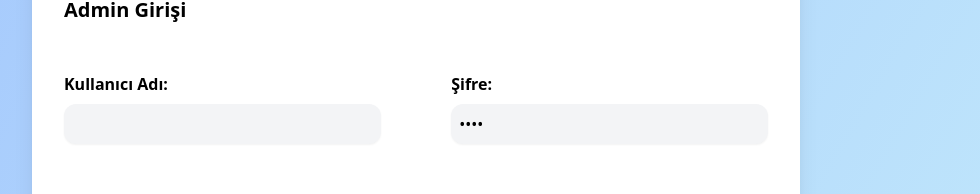
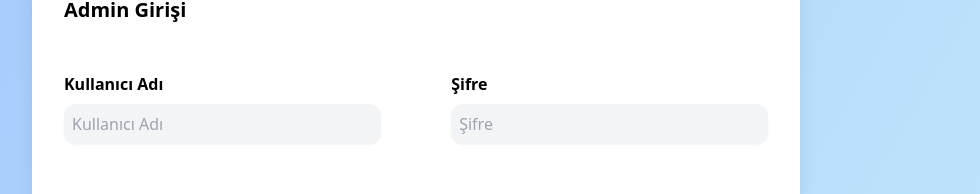
Before and after one commit to bahasaracoglu/ticket-management-app, a React (Create React App) app: page /admin in a window 1280 px wide. Shown: the part 274-468 px from the top of the page, without its empty margins (224-1204 px from the left). Built offline with nearby package versions, Linux system fonts and the light colour scheme.

Commit message:
logs commented

```diff
--- a/src/App.js
+++ b/src/App.js
@@ -13,15 +13,13 @@ import Successful from "./components/Successful";
 import ApplicationInquiry from "./components/ApplicationInquiry";
 import ApplicationInfo from "./components/ApplicationInfo";
 import UpdateApplication from "./components/UpdateApplication";
-import Admin from "./components/AdminMenu";
-import AdminMenu from "./components/AdminMenu";
 
 function App() {
   const { currentUser } = useContext(AuthContext);
   const [applicationInfo, setApplicationInfo] = useState(null);
 
   //const currentUser = false;
-  console.log(currentUser);
+  // console.log(currentUser);
   const RequireAuth = ({ children }) => {
     return currentUser ? children : <Navigate to="/admin" />;
   };
--- a/src/components/AdminMenu.js
+++ b/src/components/AdminMenu.js
@@ -1,7 +1,7 @@
 import { getAuth, signOut } from "firebase/auth";
 import React, { useContext } from "react";
 import AuthContext from "../context/AuthContext";
-import { Navigate, useNavigate } from "react-router-dom";
+import { useNavigate } from "react-router-dom";
 
 function AdminMenu() {
   const auth = getAuth();
--- a/src/components/ApplicationInfo.js
+++ b/src/components/ApplicationInfo.js
@@ -1,5 +1,5 @@
 import { useEffect, useState } from "react";
-import { Timestamp, doc, getDoc } from "firebase/firestore";
+import { doc, getDoc } from "firebase/firestore";
 import { db } from "../firebase";
 import { useParams } from "react-router-dom";
 import Loader from "./Loader";
@@ -17,10 +17,10 @@ function ApplicationInfo() {
       try {
         const docRef = doc(db, "applications", applicationId);
         const docSnap = await getDoc(docRef);
-        console.log(docSnap);
+        // console.log(docSnap);
 
         if (docSnap.exists()) {
-          console.log("Document data:", docSnap.data());
+          // console.log("Document data:", docSnap.data());
           setApplicationData(docSnap.data());
           const dateObj = docSnap.data().createdAt.toDate();
           setCreatedDate(dateObj.toLocaleDateString("tr-TR"));
@@ -35,8 +35,8 @@ function ApplicationInfo() {
       }
     };
 
-    fetchData(); // Veriyi çekmek için işlevi çağırın.
-  }, [applicationId]); // useEffect'i sadece applicationId değiştiğinde çalıştır
+    fetchData();
+  }, [applicationId]);
 
   return (
     <section className="min-h-screen flex justify-center items-center">
--- a/src/components/ApplicationInquiry.js
+++ b/src/components/ApplicationInquiry.js
@@ -28,7 +28,6 @@ function ApplicationInquiry() {
     setIsInvalid(false);
   }, [watch("applicationNo")]);
   const navigate = useNavigate();
-
   const checkApplication = async (data) => {
     try {
       setLoading(true);
@@ -36,7 +35,7 @@ function ApplicationInquiry() {
       const docSnap = await getDoc(docRef);
       console.log(docSnap);
       if (docSnap.exists()) {
-        console.log("Document data:", docSnap.data());
+        // console.log("Document data:", docSnap.data());
         navigate(`/basvuru/${data.applicationNo}`);
       } else {
         console.log("No such document!");
@@ -47,8 +46,7 @@ function ApplicationInquiry() {
       console.log(error);
       setLoading(false);
     }
-
-    console.log(data);
+    // console.log(data);
   };
 
   const onSubmit = (data) => {
@@ -64,25 +62,24 @@ function ApplicationInquiry() {
         <h1 className="pt-8 pb-8 font-bold text-xl">Başvuru Sorgula</h1>
         <div className="flex flex-col gap-2  ">
           <label className="flex flex-col justify-between font-bold gap-2">
-            Başvuru No:
+            Başvuru No
             <input
-              defaultValue="123456"
+              placeholder="Başvuru No"
               {...register("applicationNo", { required: true })}
               className="font-normal p-2 bg-gray-100 rounded-xl outline-blue-400 w-full"
             />
-          </label>{" "}
+          </label>
           <p className=" text-sm text-red-500 min-h-6">
             {errors.applicationNo?.message}
           </p>
         </div>
         <div className="flex flex-col gap-2 h-20 justify-center">
-          {/* Yüklenme durumuna göre button rengini ve içeriğini değiştir */}
           <button
             className={`p-2 text-white font-bold rounded-xl ${
               loading ? "bg-gray-500" : "bg-sky-600"
             }`}
             type="submit"
-            disabled={loading} // Yüklenme durumundayken butonu devre dışı bırak
+            disabled={loading}
           >
             {loading ? "Yükleniyor..." : "Gönder"}
           </button>
--- a/src/components/ApplicationsList.js
+++ b/src/components/ApplicationsList.js
@@ -12,8 +12,7 @@ function ApplicationsList() {
     const fetchData = async () => {
       try {
         const querySnapshot = await getDocs(collection(db, "applications"));
-        console.log(querySnapshot);
-
+        // console.log(querySnapshot);
         if (querySnapshot) {
           const applications = querySnapshot.docs.map((doc) => ({
             id: doc.id,
@@ -29,8 +28,8 @@ function ApplicationsList() {
       }
     };
 
-    fetchData(); // Veriyi çekmek için işlevi çağırın.
-  }, []); // useEffect'i sadece applicationId değiştiğinde çalıştır
+    fetchData();
+  }, []);
   return (
     <section className="min-h-screen flex flex-col justify-center items-center">
       <AdminMenu className="flex self-start  w-[93%] bg-indigo-400 text-white font-medium p-4  rounded-xl max-w-screen-md mt-4" />
--- a/src/components/Login.js
+++ b/src/components/Login.js
@@ -1,4 +1,4 @@
-import { useForm, useWatch } from "react-hook-form";
+import { useForm } from "react-hook-form";
 import { yupResolver } from "@hookform/resolvers/yup";
 import * as yup from "yup";
 import { signInWithEmailAndPassword } from "firebase/auth";
@@ -28,24 +28,21 @@ function Login() {
   const [isInvalid, setIsInvalid] = useState(false);
   const [loading, setLoading] = useState(false);
 
-  console.log(isInvalid);
-
+  // console.log(isInvalid);
   useEffect(() => {
     setIsInvalid(false);
   }, [watch("username"), watch("password")]);
 
   const onSubmit = (data) => {
-    console.log(data);
+    // console.log(data);
     setLoading(true);
-
     signInWithEmailAndPassword(auth, data.username + "@xyz.com", data.password)
       .then((userCredential) => {
         // Signed up
         const user = userCredential.user;
-        console.log(user);
+        // console.log(user);
         setCurrentUser(user);
         navigate("/admin/basvuru-listesi");
-        // ...
       })
       .catch((error) => {
         console.log(error);
@@ -63,9 +60,10 @@ function Login() {
         <div className="flex flex-col gap-2 md:flex-row flex-wrap justify-between ">
           <div className="flex flex-col gap-2 md:w-[45%]  ">
             <label className="flex flex-col justify-between font-bold gap-2">
-              Kullanıcı Adı:
+              Kullanıcı Adı
               <input
                 {...register("username", { required: true })}
+                placeholder="Kullanıcı Adı"
                 className="font-normal p-2 bg-gray-100 rounded-xl outline-blue-400 w-full shadow-sm"
               />
             </label>{" "}
@@ -74,10 +72,10 @@ function Login() {
 
           <div className="flex flex-col gap-2 md:w-[45%]  ">
             <label className="flex flex-col justify-between font-bold gap-2">
-              Şifre:
+              Şifre
               <input
                 type="password"
-                defaultValue="test"
+                placeholder="Şifre"
                 {...register("password", { required: true })}
                 className="font-normal p-2 bg-gray-100 rounded-xl outline-blue-400 w-full shadow-sm"
               />
--- a/src/components/UpdateApplication.js
+++ b/src/components/UpdateApplication.js
@@ -7,7 +7,7 @@ import AdminMenu from "./AdminMenu";
 
 function UpdateApplication() {
   const appId = useParams().basvuruNo;
-  console.log(appId);
+  // console.log(appId);
   const [applicationData, setApplicationData] = useState(null);
   const [loading, setLoading] = useState(true);
   const [createdDate, setCreatedDate] = useState(null);
```
Also changed, not shown: src/components/ApplicationForm.js (+7 -17 lines).
